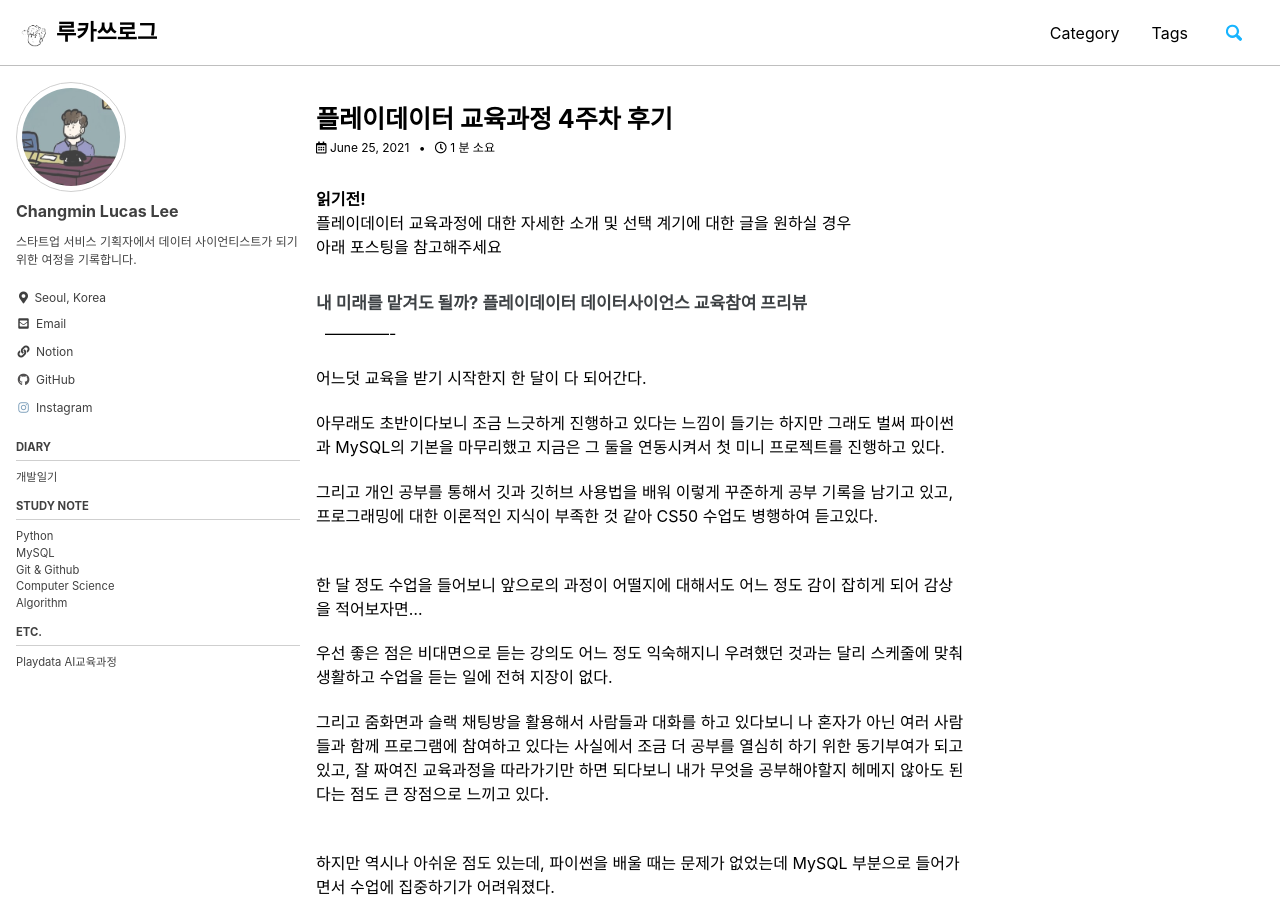
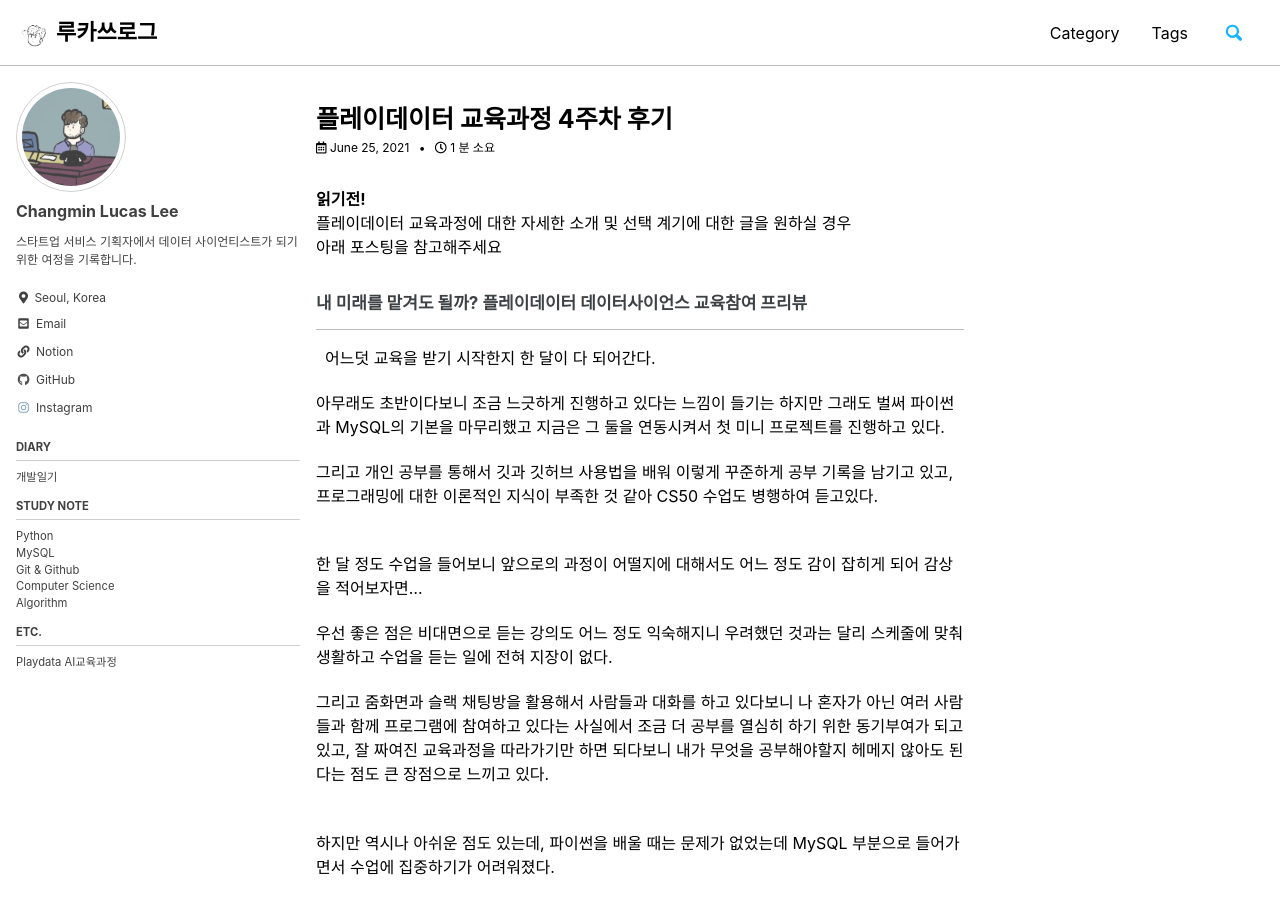
Before and after one commit to lucathree/lucathree.github.io, a Jekyll site: the page built from _posts/2021/2021-06-25-week4review.md, in a window 1280 px wide and 900 px high. Built offline with Jekyll 4.4.1, drawn with Linux system fonts in a browser that asks for light colours; cached includes are drawn as plain includes; comment, search, counter and statistics services are not loaded.

Commit message:
Update 2021-06-25-week4review.md

```diff
--- a/_posts/2021/2021-06-25-week4review.md
+++ b/_posts/2021/2021-06-25-week4review.md
@@ -16,10 +16,10 @@
 플레이데이터 교육과정에 대한 자세한 소개 및 선택 계기에 대한 글을 원하실 경우
 아래 포스팅을 참고해주세요
 #### [내 미래를 맡겨도 될까? 플레이데이터 데이터사이언스 교육참여 프리뷰](https://lucathree.github.io/%EA%B0%9C%EB%B0%9C%EC%9D%BC%EA%B8%B0/bootcamp-preview/)
-&nbsp;
+
 -------------
 
-
+&nbsp;
 어느덧 교육을 받기 시작한지 한 달이 다 되어간다.
 
 아무래도 초반이다보니 조금 느긋하게 진행하고 있다는 느낌이 들기는 하지만 그래도 벌써 파이썬과 MySQL의 기본을 마무리했고 지금은 그 둘을 연동시켜서 첫 미니 프로젝트를 진행하고 있다.
```
